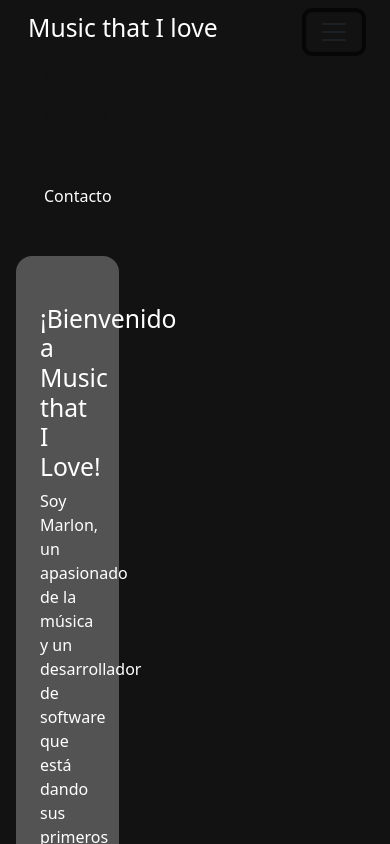
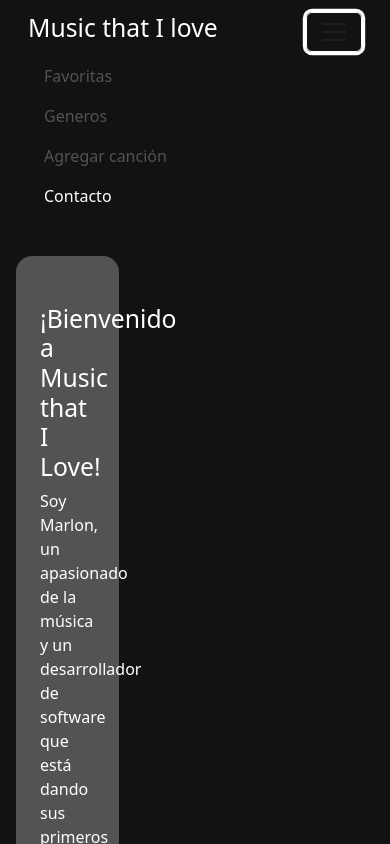
Before and after one commit to mspena14/musicThatILove, a website built with Vite: page index.html in a window 390 px wide. Both pictures are taken after a click on the button "Toggle navigation". Shown: the top 844 px of the page. Built offline with nearby package versions, Linux system fonts and the light colour scheme.

Commit message:
Se cambian estilos predeterminados de bs

```diff
--- a/src/scss/styles.scss
+++ b/src/scss/styles.scss
@@ -4,16 +4,20 @@ $info:          #ffffff;
 $success:       #1DB954;
 $light:         #B3B3B3;
 $dark:          #212121;
+$link-color: #535353; // Color predeterminado de los enlaces
 
 @import "bootstrap/scss/bootstrap";
 
 
 
-section {
-    height: 100vh;
+
+// Personaliza el botón del navbar-toggler
+.navbar-toggler {
+    border-color: $info;
 }
 
-.nav-links-container {
-    border-radius: 10px;
-    width: 30%;
+// Personaliza el botón del navbar-toggler cuando está enfocado
+.navbar-toggler:focus {
+    border-color: $info !important; // Cambia el color del borde a blanco cuando el botón está enfocado
+    box-shadow: 0 0 0 0.2rem rgb(255, 255, 255);
 }
```
